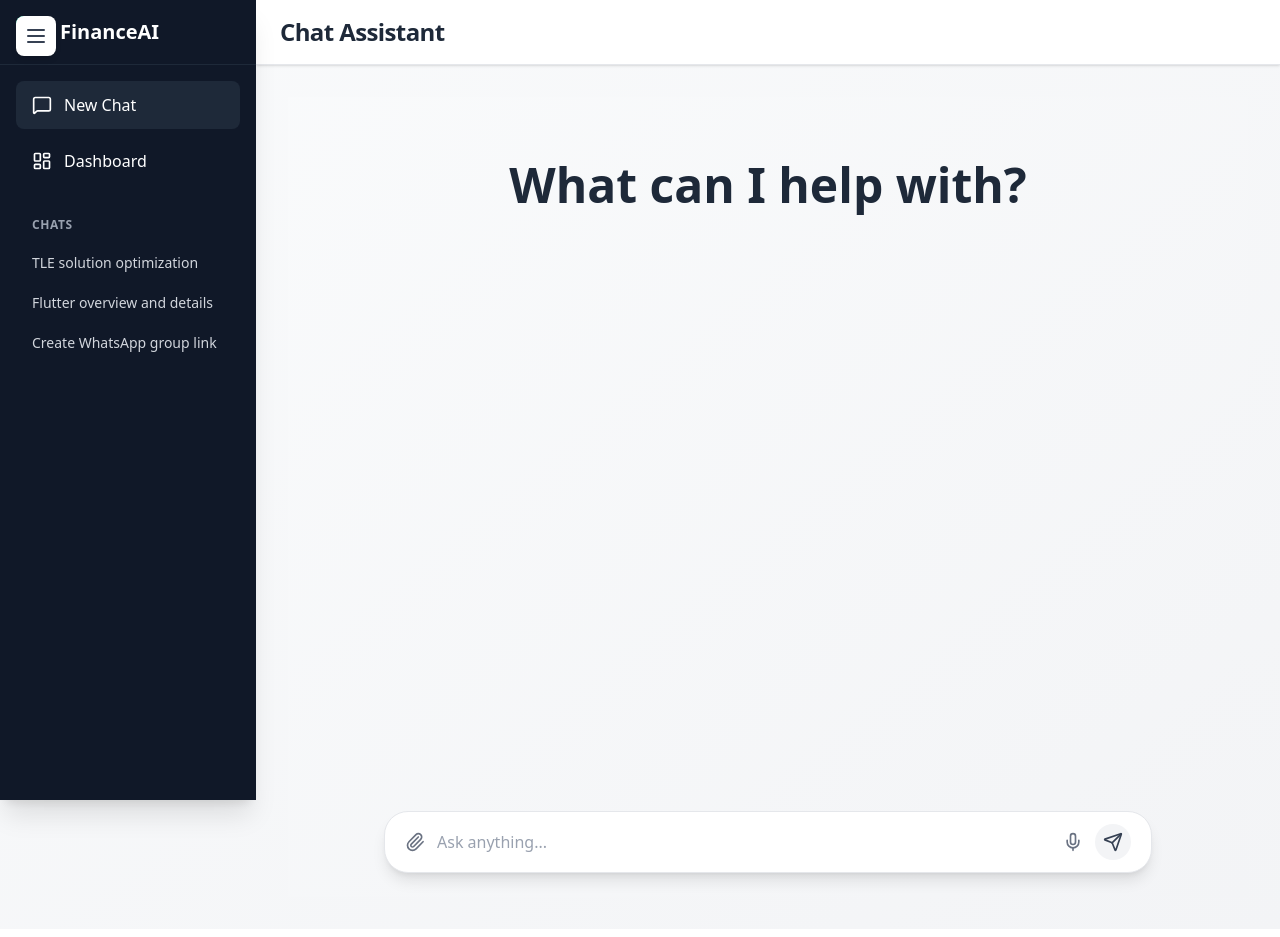
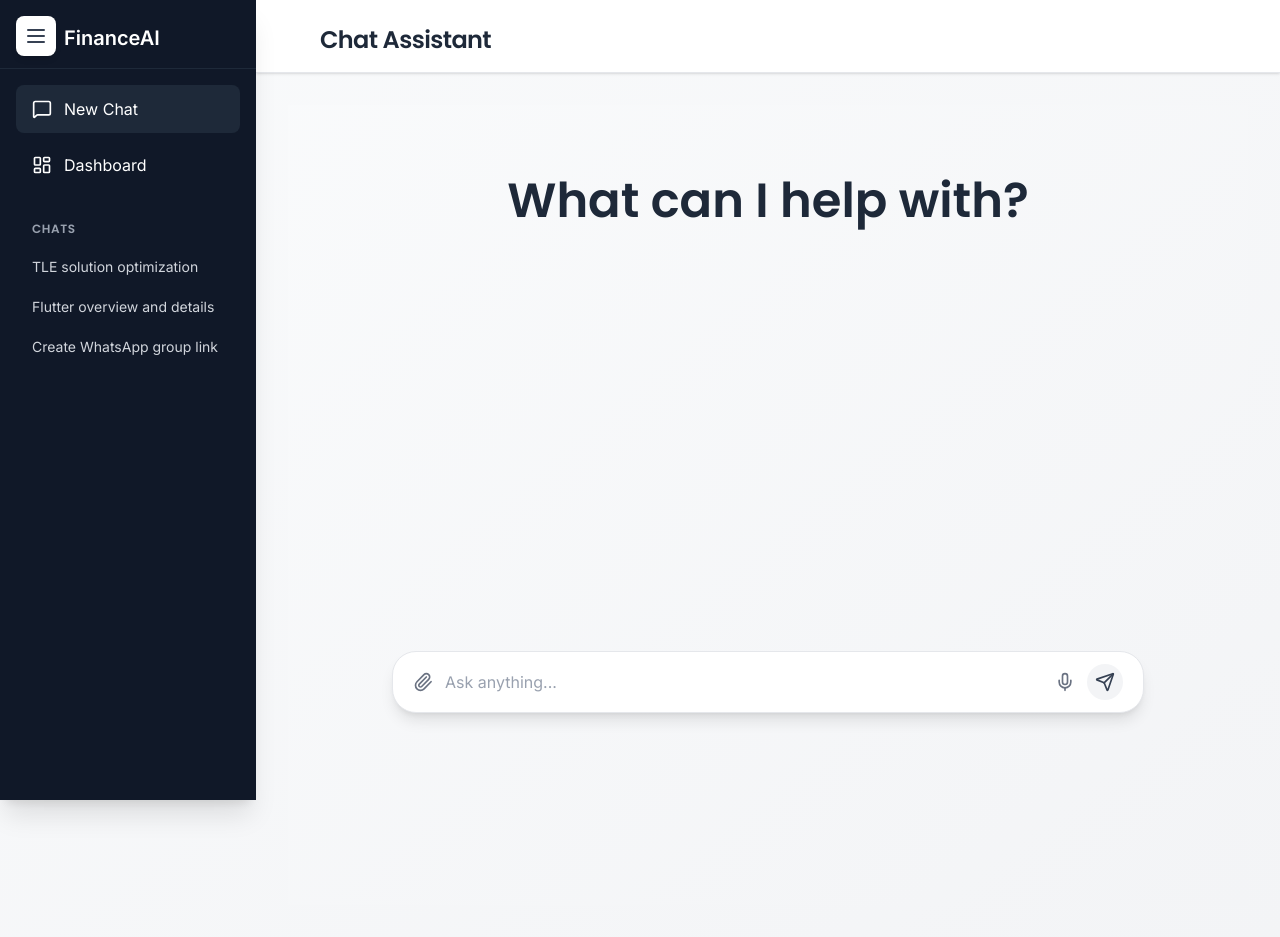
Before and after one commit to HaseethVardhan/FinAI, a React (Vite) app in the folder client/: page / in a window 1280 px wide. Built offline with nearby package versions, Linux system fonts and the light colour scheme; sample sign-in values are in the browser's storage.

Commit message:
feat: enhance UI with new fonts, improved layout, and animations; update icons for better representation

```diff
--- a/client/index.html
+++ b/client/index.html
@@ -1,10 +1,14 @@
-<!doctype html>
+<!DOCTYPE html>
 <html lang="en">
   <head>
     <meta charset="UTF-8" />
     <link rel="icon" type="image/svg+xml" href="logo.svg" />
-    <link href="/src/index.css" rel="stylesheet">
+    <link href="/src/index.css" rel="stylesheet" />
     <meta name="viewport" content="width=device-width, initial-scale=1.0" />
+    <link
+      href="https://fonts.googleapis.com/css2?family=Inter:wght@400;500;600&family=Poppins:wght@400;500;600;700&display=swap"
+      rel="stylesheet"
+    />
     <title>FinAI</title>
   </head>
   <body>
--- a/client/src/homePageComponents/ChatInterface.tsx
+++ b/client/src/homePageComponents/ChatInterface.tsx
@@ -14,23 +14,23 @@ export default function ChatInterface() {
   };
 
   return (
-    <div className="flex flex-col items-center justify-between w-full min-h-screen p-6 bg-gradient-to-br from-gray-50 to-gray-100">
+    <div className="flex flex-col items-center justify-between w-full min-h-screen p-4 sm:p-8 bg-gradient-to-br from-gray-50 to-gray-100">
       <motion.h1
         initial={{ opacity: 0, y: -30 }}
         animate={{ opacity: 1, y: 0 }}
-        className="text-4xl md:text-5xl font-semibold text-gray-800 mt-10 mb-6 text-center"
+        className="text-3xl sm:text-4xl md:text-5xl font-semibold text-gray-800 mt-6 sm:mt-10 mb-4 sm:mb-6 text-center px-2"
       >
         What can I help with?
       </motion.h1>
 
       {/* Chat Messages */}
-      <div className="w-full max-w-3xl flex-1 overflow-y-auto mb-8 space-y-4 px-2">
+      <div className="w-full max-w-3xl flex-1 overflow-y-auto mb-4 sm:mb-8 space-y-3 sm:space-y-4 px-2">
         {messages.map((msg, i) => (
           <motion.div
             key={i}
             initial={{ opacity: 0, y: 20 }}
             animate={{ opacity: 1, y: 0 }}
-            className="bg-white shadow-sm border border-gray-200 rounded-2xl p-3 w-fit max-w-[80%]"
+            className="bg-white shadow-sm border border-gray-200 rounded-lg sm:rounded-2xl p-2 sm:p-3 w-fit max-w-[90%] sm:max-w-[80%] text-sm sm:text-base"
           >
             {msg}
           </motion.div>
@@ -38,10 +38,10 @@ export default function ChatInterface() {
       </div>
 
       {/* Input Bar */}
-      <div className="w-full max-w-3xl relative">
-        <div className="flex items-center gap-3 bg-white rounded-3xl shadow-lg border border-gray-200 px-5 py-3">
-          <button className="text-gray-500 hover:text-gray-700 transition-colors">
-            <Paperclip className="w-5 h-5" />
+      <div className="w-full max-w-3xl relative mb-20 sm:mb-40 px-2">
+        <div className="flex items-center gap-2 sm:gap-3 bg-white rounded-2xl sm:rounded-3xl shadow-lg border border-gray-200 px-3 sm:px-5 py-2 sm:py-3">
+          <button className="text-gray-500 hover:text-gray-700 transition-colors hidden sm:block">
+            <Paperclip className="w-4 h-4 sm:w-5 sm:h-5" />
           </button>
 
           <input
@@ -50,18 +50,18 @@ export default function ChatInterface() {
             onChange={(e) => setMessage(e.target.value)}
             onKeyDown={(e) => e.key === "Enter" && handleSend()}
             placeholder="Ask anything..."
-            className="flex-1 outline-none text-gray-700 placeholder-gray-400 text-base"
+            className="flex-1 outline-none text-gray-700 placeholder-gray-400 text-sm sm:text-base"
           />
 
-          <button className="text-gray-500 hover:text-gray-700 transition-colors">
-            <Mic className="w-5 h-5" />
+          <button className="text-gray-500 hover:text-gray-700 transition-colors hidden sm:block">
+            <Mic className="w-4 h-4 sm:w-5 sm:h-5" />
           </button>
 
           <button
             onClick={handleSend}
-            className="p-2 bg-gray-100 hover:bg-gray-200 rounded-full transition-colors"
+            className="p-1.5 sm:p-2 bg-gray-100 hover:bg-gray-200 rounded-full transition-colors"
           >
-            <Send className="w-5 h-5 text-gray-700" />
+            <Send className="w-4 h-4 sm:w-5 sm:h-5 text-gray-700" />
           </button>
         </div>
       </div>
--- a/client/src/homePageComponents/Dashboard.tsx
+++ b/client/src/homePageComponents/Dashboard.tsx
@@ -1,4 +1,4 @@
-import { TrendingUp, TrendingDown, DollarSign, Percent } from "lucide-react";
+import { TrendingUp, TrendingDown, IndianRupee, Percent } from "lucide-react";
 import PieChart from "./PieChart";
 
 const dummyData = {
@@ -49,7 +49,7 @@ export default function Dashboard() {
             {
               title: "Net Savings",
               value: `₹${dummyData.netSavings.toLocaleString()}`,
-              icon: <DollarSign className="w-5 h-5 text-blue-500" />,
+              icon: <IndianRupee className="w-5 h-5 text-blue-500" />,
             },
             {
               title: "Saving Rate",
--- a/client/src/homePageComponents/PieChart.tsx
+++ b/client/src/homePageComponents/PieChart.tsx
@@ -1,10 +1,13 @@
 import { motion } from "framer-motion";
+import { useState } from "react";
 
 interface PieChartProps {
   data: Array<{ name: string; value: number }>;
 }
 
 export default function PieChart({ data }: PieChartProps) {
+  const [hoveredIndex, setHoveredIndex] = useState<number | null>(null);
+
   const total = data.reduce((sum, item) => sum + item.value, 0);
 
   const colors = [
@@ -45,9 +48,9 @@ export default function PieChart({ data }: PieChartProps) {
     };
   };
 
-  const createArcPath = (startAngle: number, endAngle: number) => {
-    const start = polarToCartesian(100, 100, 80, endAngle);
-    const end = polarToCartesian(100, 100, 80, startAngle);
+  const createArcPath = (startAngle: number, endAngle: number, radius = 80) => {
+    const start = polarToCartesian(100, 100, radius, endAngle);
+    const end = polarToCartesian(100, 100, radius, startAngle);
     const largeArcFlag = endAngle - startAngle <= 180 ? "0" : "1";
     return [
       "M",
@@ -57,8 +60,8 @@ export default function PieChart({ data }: PieChartProps) {
       start.x,
       start.y,
       "A",
-      80,
-      80,
+      radius,
+      radius,
       0,
       largeArcFlag,
       0,
@@ -69,27 +72,80 @@ export default function PieChart({ data }: PieChartProps) {
   };
 
   return (
-    <div className="w-full max-w-[350px] sm:max-w-[400px] flex flex-col items-center">
+    <div className="w-full max-w-[350px] sm:max-w-[400px] flex flex-col items-center relative">
       <svg
         viewBox="0 0 200 200"
         className="w-64 h-64 sm:w-72 sm:h-72 transition-transform duration-300 hover:scale-105"
       >
-        {slices.map((slice, index) => (
+        {slices.map((slice, index) => {
+          // Calculate mid-angle for hover offset
+          const midAngle = (slice.startAngle + slice.endAngle) / 2;
+          const offsetRadius = hoveredIndex === index ? 10 : 0;
+          const offsetX =
+            offsetRadius * Math.cos(((midAngle - 90) * Math.PI) / 180);
+          const offsetY =
+            offsetRadius * Math.sin(((midAngle - 90) * Math.PI) / 180);
+
+          return (
+            <motion.g
+              key={index}
+              transform={`translate(${offsetX}, ${offsetY})`}
+              onMouseEnter={() => setHoveredIndex(index)}
+              onMouseLeave={() => setHoveredIndex(null)}
+              whileHover={{ scale: 1.05 }}
+            >
               <motion.path
-            key={index}
                 d={createArcPath(slice.startAngle, slice.endAngle)}
                 fill={slice.color}
                 initial={{ opacity: 0 }}
                 animate={{ opacity: 1 }}
                 transition={{ duration: 0.5 + index * 0.2 }}
-            whileHover={{ scale: 1.03 }}
               />
-        ))}
+            </motion.g>
+          );
+        })}
+
+        {/* Inner circle */}
         <circle cx="100" cy="100" r="50" fill="white" />
+
+        {/* Tooltip */}
+        {hoveredIndex !== null && (
+          <motion.g
+            initial={{ opacity: 0, scale: 0.8 }}
+            animate={{ opacity: 1, scale: 1 }}
+            transition={{ duration: 0.2 }}
+          >
+            <text
+              x="100"
+              y="90"
+              textAnchor="middle"
+              className="fill-gray-800 font-semibold text-sm sm:text-base"
+            >
+              {slices[hoveredIndex].name}
+            </text>
+            <text
+              x="100"
+              y="110"
+              textAnchor="middle"
+              className="fill-gray-600 text-xs sm:text-sm"
+            >
+              {slices[hoveredIndex].value} (
+              {slices[hoveredIndex].percentage.toFixed(1)}%)
+            </text>
+          </motion.g>
+        )}
       </svg>
+
       <div className="mt-4 space-y-2 w-full">
         {slices.map((slice, index) => (
-          <div key={index} className="flex items-center justify-between px-2">
+          <div
+            key={index}
+            className={`flex items-center justify-between px-2 rounded transition-all ${
+              hoveredIndex === index ? "bg-gray-100 scale-105" : ""
+            }`}
+            onMouseEnter={() => setHoveredIndex(index)}
+            onMouseLeave={() => setHoveredIndex(null)}
+          >
             <div className="flex items-center gap-2">
               <div
                 className="w-4 h-4 rounded"
--- a/client/src/homePageComponents/Sidebar.tsx
+++ b/client/src/homePageComponents/Sidebar.tsx
@@ -27,7 +27,7 @@ export default function Sidebar({
         onClick={onToggle}
         className="fixed top-4 left-4 z-50 p-2 rounded-lg bg-white shadow-md hover:bg-gray-50 transition-colors"
       >
-        <Menu className="w-6 h-6 text-gray-700" />
+        <Menu className="w-6 h-6 text-gray-700 " />
       </button>
 
       {/* Animated Sidebar */}
@@ -39,10 +39,10 @@ export default function Sidebar({
       >
         {/* Header */}
         <div className="p-4 flex items-center gap-3 border-b border-gray-800">
-          <div className="w-8 h-8 bg-gradient-to-br from-emerald-400 to-cyan-500 rounded-lg flex items-center justify-center">
+          {/*<div className="w-8 h-8 bg-gradient-to-br from-emerald-400 to-cyan-500 rounded-lg flex items-center justify-center">
             <Sparkles className="w-5 h-5 text-white" />
-          </div>
-          <span className="text-xl font-semibold">FinanceAI</span>
+          </div>*/}
+          <span className="text-xl font-semibold ml-12 mt-2">FinanceAI</span>
         </div>
 
         {/* Navigation */}
--- a/client/src/index.css
+++ b/client/src/index.css
@@ -18,6 +18,32 @@ input[type="number"] {
   --font-inter: "Inter", sans-serif;
 }
 
+@layer theme {
+  :root {
+    --font-poppins: "Poppins", sans-serif;
+    --font-inter: "Inter", sans-serif;
+  }
+}
+
+/* Apply fonts globally */
+body {
+  font-family: var(--font-inter);
+  background-color: #f9fafb; /* subtle background for neat UI */
+  color: #1f2937; /* text-gray-800 */
+  margin: 0;
+  padding: 0;
+}
+
+/* Use Poppins for all headings */
+h1,
+h2,
+h3,
+h4,
+h5,
+h6 {
+  font-family: var(--font-poppins);
+}
+
 @theme {
   /* --color-primary: #FF5733; */
   /* --color-secondary: #33C7FF; */
--- a/client/src/pages/Home.tsx
+++ b/client/src/pages/Home.tsx
@@ -45,7 +45,7 @@ const Home: React.FC = () => {
       >
         {/* Top Bar for Title */}
         <div className="flex justify-between items-center px-6 py-4 bg-white border-b border-gray-200 shadow-sm sticky top-0 z-10">
-          <h1 className="text-2xl font-semibold text-gray-800 tracking-tight">
+          <h1 className="text-2xl font-semibold text-gray-800 tracking-tight ml-10 mt-2">
             {currentView === "chat" ? "Chat Assistant" : "Finance Dashboard"}
           </h1>
         </div>
```
Lines whose indentation alone changed are shown as unchanged.
